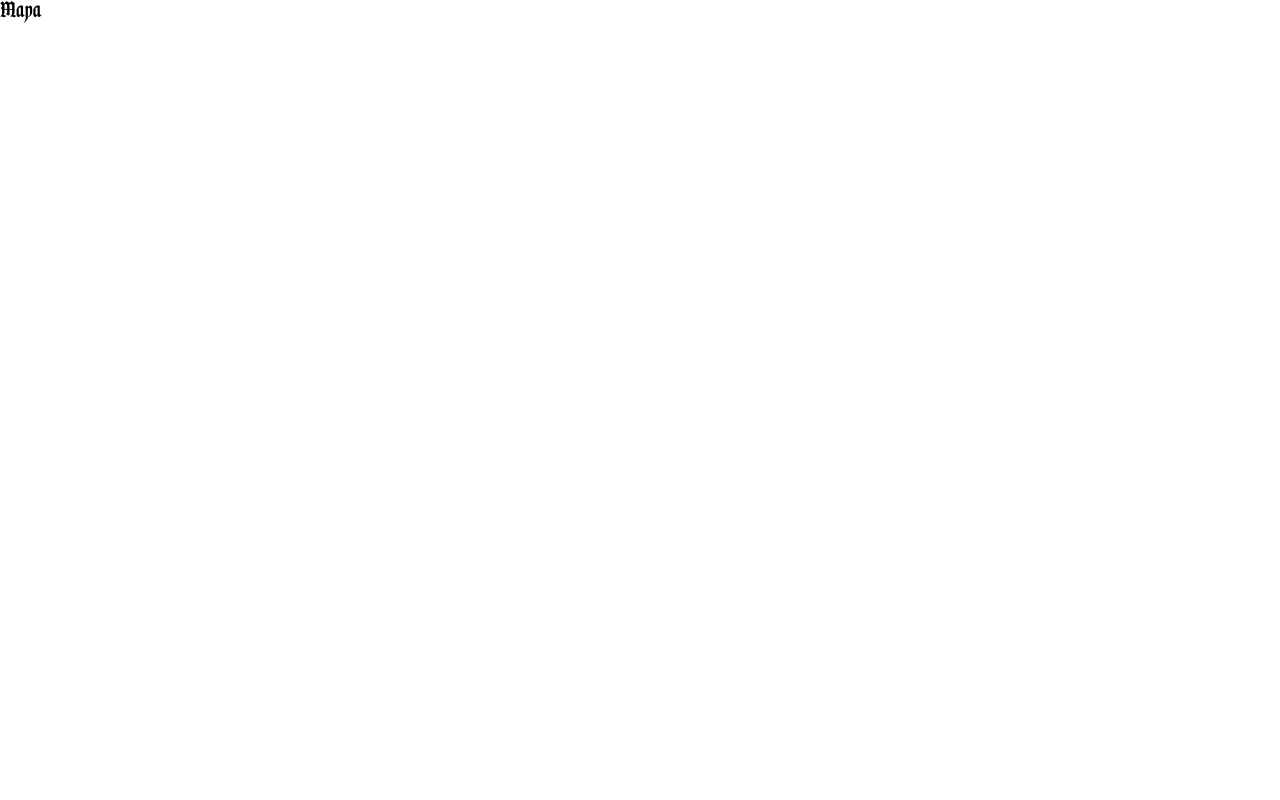
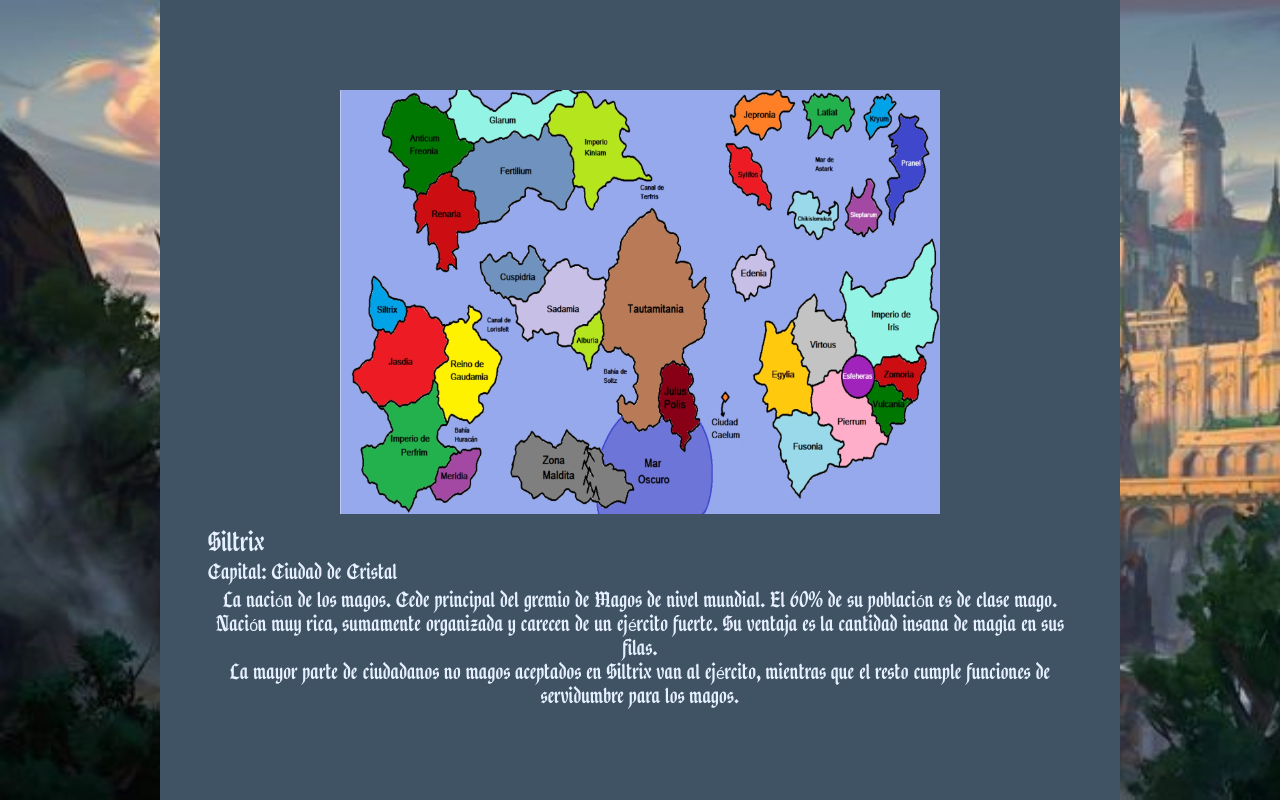
Before and after one commit to Aguss-Coder/proyecto2024-Busso-Garelli-Liebau-Luduena, a Next.js app: page /mapa in a window 1280 px wide. Built offline with nearby package versions, Linux system fonts and the light colour scheme.

Commit message:
Mapa page started

```diff
--- a/app/globals.css
+++ b/app/globals.css
@@ -2,6 +2,16 @@
 @tailwind components;
 @tailwind utilities;
 
+:root {
+  --principal: #385586;
+  --principal_1: #405365;
+  --principal_2: #597BAD;
+  --principal_3: #859FC3;
+  --principal_4: #D1DAE7;
+  --principal_light: #E6F0FF;
+  --principal_dark: #070708;
+}
+
 html {
   scroll-behavior: smooth;
 }
--- a/app/layout.tsx
+++ b/app/layout.tsx
@@ -2,18 +2,7 @@ import type { Metadata } from "next";
 import localFont from "next/font/local";
 import "./globals.css";
 
-const augusta = localFont({
-  src: [
-    {
-      path: "../fonts/Augusta.ttf",
-      style: "normal",
-    },
-    {
-      path: "../fonts/Augusta-Shadow.ttf",
-      style: "shadow",
-    }
-  ]
-});
+const augusta = localFont({ src: "../fonts/Augusta.ttf" });
 
 const warsuck = localFont({ src: "../fonts/Warsuck.ttf" });
 
--- a/app/mapa/page.tsx
+++ b/app/mapa/page.tsx
@@ -1,3 +1,24 @@
+import styles from '@/app/ui/home.module.css';
+import Image from 'next/image';
+
 export default function Page() {
-  return <p>Mapa</p>
+  return (
+    <main className={styles.background}>
+      <div className={styles.content_background}>
+        <Image src="/mapa.jpg" alt="Mapa de Nova Terra" width={600} height={300} />
+        <div className='text-principal-light px-12 pt-4'>
+          <h3 className='pb-1 text-xl'>Siltrix</h3>
+          <h4 className='pb-1'>Capital: Ciudad de Cristal</h4>
+          <p className='text-center'>
+            La nación de los magos. Cede principal del gremio de Magos de nivel mundial.
+            El 60% de su población es de clase mago.<br />
+            Nación muy rica, sumamente organizada y carecen de un ejército fuerte.
+            Su ventaja es la cantidad insana de magia en sus filas.<br />
+            La mayor parte de ciudadanos no magos aceptados en Siltrix van al ejército,
+            mientras que el resto cumple funciones de servidumbre para los magos.<br />
+          </p>
+        </div>
+      </div>
+    </main>
+  )
 }
--- a/app/page.tsx
+++ b/app/page.tsx
@@ -7,7 +7,7 @@ export default function Home() {
     <main className={styles.background_image}>
       <div className="flex justify-center items-center flex-col h-screen bg-principal-dark/40">
         <h1 className="text-8xl text-principal-light text-center leading-relaxed mt-auto">La leyenda <br />de Nova Terra</h1>
-        <Link href="#principal_page" className="">
+        <Link href="#principal_page">
           <FaChevronDown className="text-principal-light mt-36" size={40} />
         </Link>
       </div>
--- a/app/ui/home.module.css
+++ b/app/ui/home.module.css
@@ -1,9 +1,32 @@
+
 .background_image {
   background-image: url('../../public/castleBackground.jpg');
   background-size: cover;
   background-repeat: no-repeat;
   background-attachment: fixed;
   height: 100vh;
+}
+
+.background {
+  background-image: url('../../public/castleBackground.jpg');
+  background-size: cover;
+  background-repeat: no-repeat;
+  background-attachment: fixed;
+  height: 100vh;
+  display: flex;
+  justify-content: center;
+  align-items: center;
+}
+
+.content_background {
+  background-color: #405365;
+  height: 100vh;
+  width: 75%;
+  display: flex;
+  justify-content: center;
+  align-items: center;
+  flex-direction: column;
+  background-attachment: fixed;
 }
 
 .container {
```
Also changed, not shown: fonts/friz-quadrata-regular-os-5870333951e7c.ttf (added), public/mapa.jpg (added).
